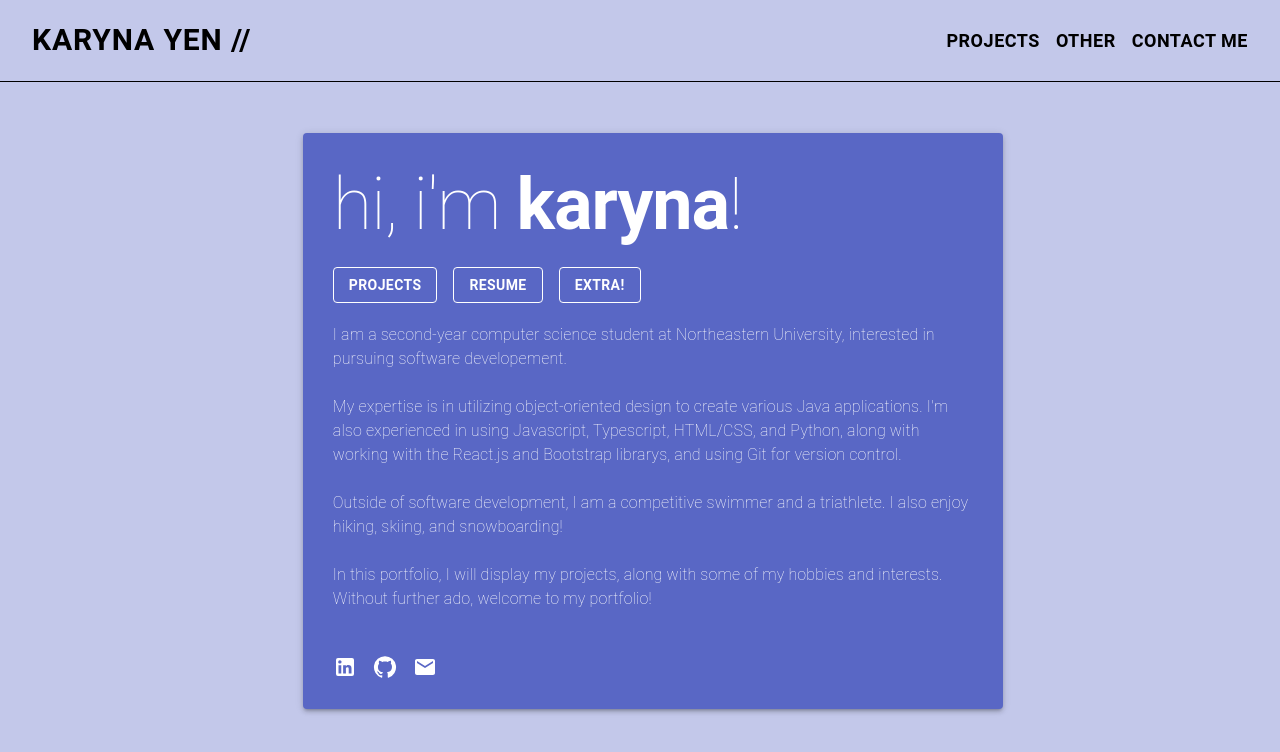
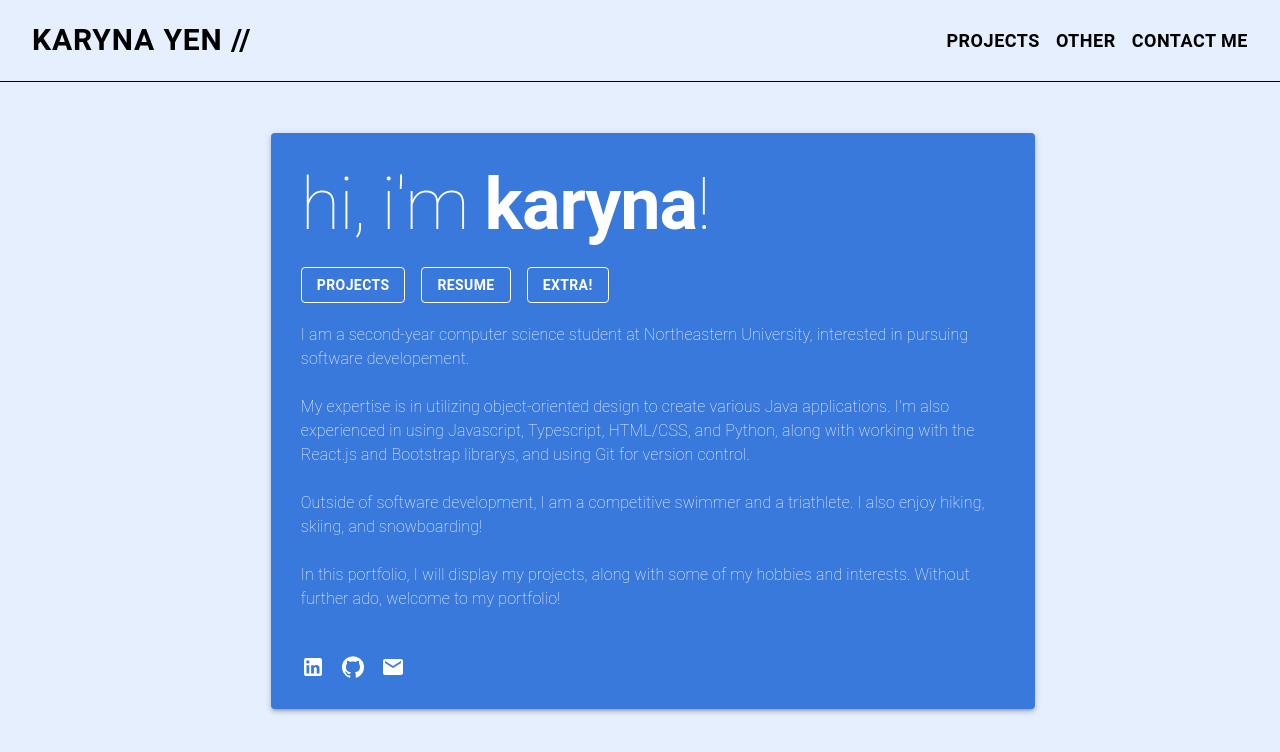
Before and after one commit to karynayen/karyna-portfolio, a React (Create React App) app: page / in a window 1280 px wide. Shown: the top 752 px of the page. Built offline with nearby package versions, Linux system fonts and the light colour scheme.

Commit message:
change colors

```diff
--- a/src/App.js
+++ b/src/App.js
@@ -11,7 +11,7 @@ import MyToolbar from './components/toolbar/toolbar.js';
 //figure out some cool animations on scrolling!!
 // background can include leaves for hiking vibes
 function App() {
-  const backgroundColor = '#C3C8EA';
+  const backgroundColor = '#E6EFFE';
   return (
     <>
       <GlobalStyles
--- a/src/styles/app.styles.js
+++ b/src/styles/app.styles.js
@@ -14,9 +14,9 @@ const IntroBox = styled(Box)({
 
 const IntroPaper = styled(Paper)(({ elevation }) => ({
     color: 'white',
-    width: '50%',
+    width: '55%',
     height: '100%',
-    backgroundColor: '#5967C5',
+    backgroundColor: '#3979DB',
     padding: 30,
     margin: '4% 0 0 2%',
 }))
@@ -39,7 +39,7 @@ const IntroBodyTypography = styled(Typography)(({ variant }) => ({
 
 const IntroContainedButton = styled(Button) ({
     color: 'white',
-    backgroundColor: '#546e7a',
+    backgroundColor: '#3979DB',
     borderColor: 'white',
     '&:hover': {
         backgroundColor: '#819ca9',
@@ -58,7 +58,7 @@ const IntroContainedButton = styled(Button) ({
 
 const IntroOutlinedButton = styled(Button)(({ variant }) => ({
     color: 'white',
-    backgroundColor: '#5967C5',
+    backgroundColor: '#3979DB',
     borderColor: 'white',
     fontWeight: 'bold',
     '&:hover': {
```
